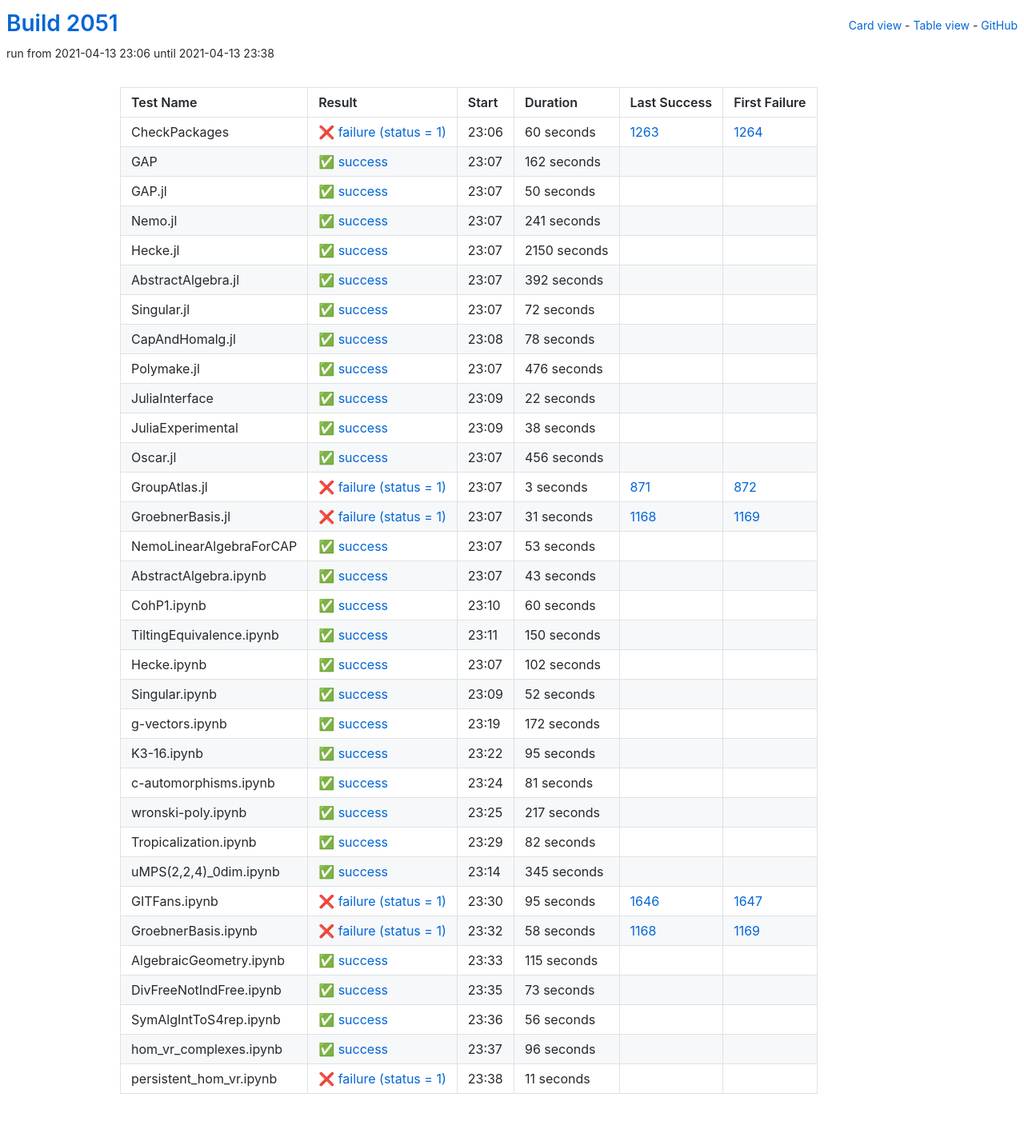
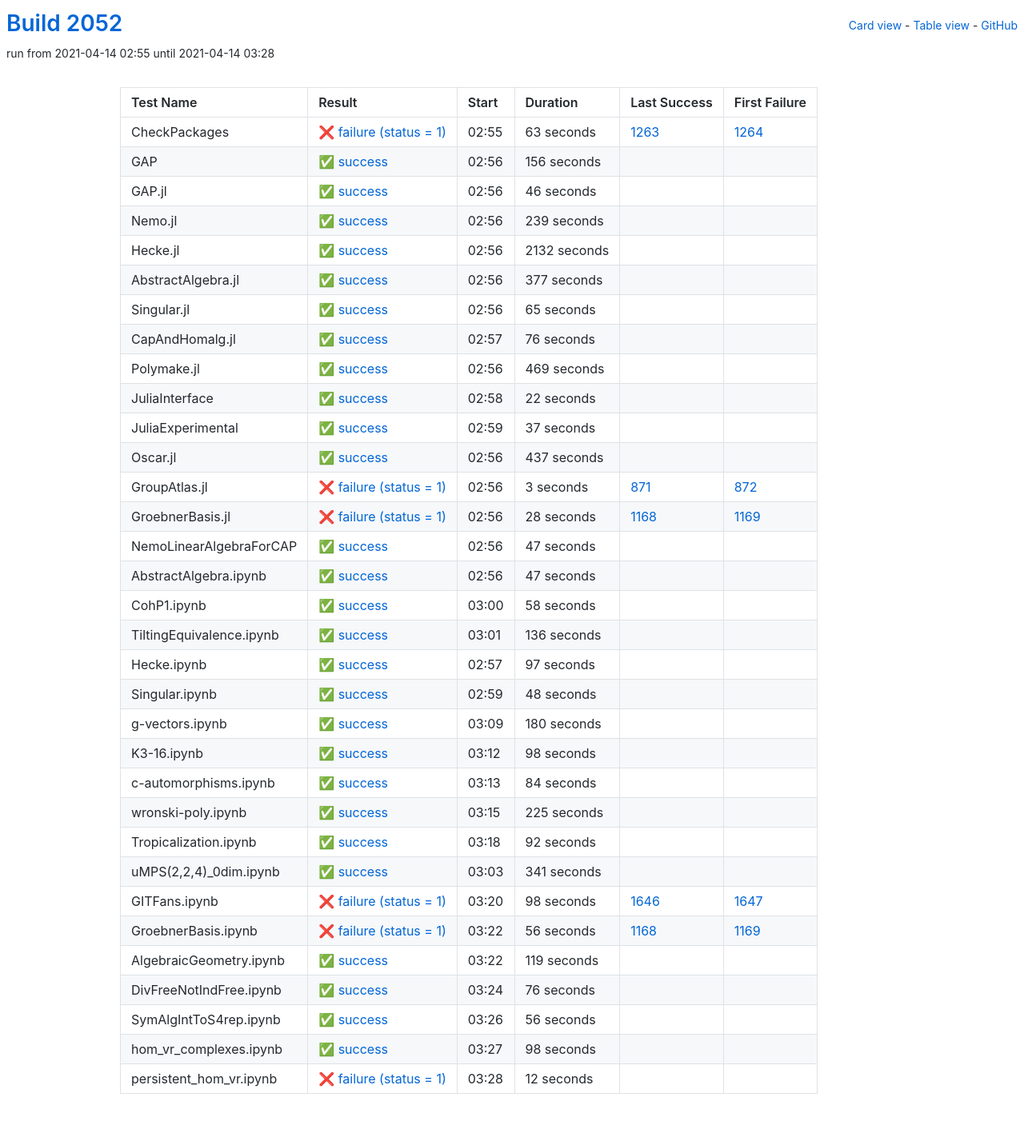
Before and after one commit to oscar-system/oscar-ci-status-stable, a Jekyll site: the page built from table.html, in a window 1280 px wide. Shown: the whole page at 80% size. Built offline with Jekyll 4.4.1, drawn with Linux system fonts in a browser that asks for light colours.

Commit message:
Build #2052

```diff
--- a/_data/ci.yml
+++ b/_data/ci.yml
@@ -1,6 +1,6 @@
 ---
-build: 2051
-build_url: https://oscarci.mathematik.uni-kl.de/job/oscar-stable/2051/
+build: 2052
+build_url: https://oscarci.mathematik.uni-kl.de/job/oscar-stable/2052/
 job: oscar-stable
 organization: oscar-system
 repo: oscar-ci-status-stable
@@ -8,116 +8,116 @@ repourl: https://github.com/oscar-system/oscar-ci-status-stable
 tests:
 - name: CheckPackages
   id: checkpackages
-  log: https://oscarci.mathematik.uni-kl.de/job/oscar-stable/2051/artifact/logs/build-2051/CheckPackages.log
-  start: 2021-04-13 23:06
+  log: https://oscarci.mathematik.uni-kl.de/job/oscar-stable/2052/artifact/logs/build-2052/CheckPackages.log
+  start: 2021-04-14 02:55
   success: false
   exitcode: 1
   status: failure
-  duration: 60
+  duration: 63
   last_success: 1263
   last_success_url: https://oscarci.mathematik.uni-kl.de/job/oscar-stable/1263/
   first_failure: 1264
   first_failure_url: https://oscarci.mathematik.uni-kl.de/job/oscar-stable/1264/
 - name: GAP
   id: gap
-  log: https://oscarci.mathematik.uni-kl.de/job/oscar-stable/2051/artifact/logs/build-2051/GAP.log
-  start: 2021-04-13 23:07
+  log: https://oscarci.mathematik.uni-kl.de/job/oscar-stable/2052/artifact/logs/build-2052/GAP.log
+  start: 2021-04-14 02:56
   success: true
   exitcode: 0
   status: success
-  duration: 162
+  duration: 156
   last_success: false
   last_success_url:
   first_failure: false
   first_failure_url:
 - name: GAP.jl
   id: gap-jl
-  log: https://oscarci.mathematik.uni-kl.de/job/oscar-stable/2051/artifact/logs/build-2051/GAP.jl.log
-  start: 2021-04-13 23:07
+  log: https://oscarci.mathematik.uni-kl.de/job/oscar-stable/2052/artifact/logs/build-2052/GAP.jl.log
+  start: 2021-04-14 02:56
   success: true
   exitcode: 0
   status: success
-  duration: 50
+  duration: 46
   last_success: false
   last_success_url:
   first_failure: false
   first_failure_url:
 - name: Nemo.jl
   id: nemo-jl
-  log: https://oscarci.mathematik.uni-kl.de/job/oscar-stable/2051/artifact/logs/build-2051/Nemo.jl.log
-  start: 2021-04-13 23:07
+  log: https://oscarci.mathematik.uni-kl.de/job/oscar-stable/2052/artifact/logs/build-2052/Nemo.jl.log
+  start: 2021-04-14 02:56
   success: true
   exitcode: 0
   status: success
-  duration: 241
+  duration: 239
   last_success: false
   last_success_url:
   first_failure: false
   first_failure_url:
 - name: Hecke.jl
   id: hecke-jl
-  log: https://oscarci.mathematik.uni-kl.de/job/oscar-stable/2051/artifact/logs/build-2051/Hecke.jl.log
-  start: 2021-04-13 23:07
+  log: https://oscarci.mathematik.uni-kl.de/job/oscar-stable/2052/artifact/logs/build-2052/Hecke.jl.log
+  start: 2021-04-14 02:56
   success: true
   exitcode: 0
   status: success
-  duration: 2150
+  duration: 2132
   last_success: false
   last_success_url:
   first_failure: false
   first_failure_url:
 - name: AbstractAlgebra.jl
   id: abstractalgebra-jl
-  log: https://oscarci.mathematik.uni-kl.de/job/oscar-stable/2051/artifact/logs/build-2051/AbstractAlgebra.jl.log
-  start: 2021-04-13 23:07
+  log: https://oscarci.mathematik.uni-kl.de/job/oscar-stable/2052/artifact/logs/build-2052/AbstractAlgebra.jl.log
+  start: 2021-04-14 02:56
   success: true
   exitcode: 0
   status: success
-  duration: 392
+  duration: 377
   last_success: false
   last_success_url:
   first_failure: false
   first_failure_url:
 - name: Singular.jl
   id: singular-jl
-  log: https://oscarci.mathematik.uni-kl.de/job/oscar-stable/2051/artifact/logs/build-2051/Singular.jl.log
-  start: 2021-04-13 23:07
+  log: https://oscarci.mathematik.uni-kl.de/job/oscar-stable/2052/artifact/logs/build-2052/Singular.jl.log
+  start: 2021-04-14 02:56
   success: true
   exitcode: 0
   status: success
-  duration: 72
+  duration: 65
   last_success: false
   last_success_url:
   first_failure: false
   first_failure_url:
 - name: CapAndHomalg.jl
   id: capandhomalg-jl
-  log: https://oscarci.mathematik.uni-kl.de/job/oscar-stable/2051/artifact/logs/build-2051/CapAndHomalg.jl.log
-  start: 2021-04-13 23:08
+  log: https://oscarci.mathematik.uni-kl.de/job/oscar-stable/2052/artifact/logs/build-2052/CapAndHomalg.jl.log
+  start: 2021-04-14 02:57
   success: true
   exitcode: 0
   status: success
-  duration: 78
+  duration: 76
   last_success: false
   last_success_url:
   first_failure: false
   first_failure_url:
 - name: Polymake.jl
   id: polymake-jl
-  log: https://oscarci.mathematik.uni-kl.de/job/oscar-stable/2051/artifact/logs/build-2051/Polymake.jl.log
-  start: 2021-04-13 23:07
+  log: https://oscarci.mathematik.uni-kl.de/job/oscar-stable/2052/artifact/logs/build-2052/Polymake.jl.log
+  start: 2021-04-14 02:56
   success: true
   exitcode: 0
   status: success
-  duration: 476
+  duration: 469
   last_success: false
   last_success_url:
   first_failure: false
   first_failure_url:
 - name: JuliaInterface
   id: juliainterface
-  log: https://oscarci.mathematik.uni-kl.de/job/oscar-stable/2051/artifact/logs/build-2051/JuliaInterface.log
-  start: 2021-04-13 23:09
+  log: https://oscarci.mathematik.uni-kl.de/job/oscar-stable/2052/artifact/logs/build-2052/JuliaInterface.log
+  start: 2021-04-14 02:58
   success: true
   exitcode: 0
   status: success
@@ -128,32 +128,32 @@ tests:
   first_failure_url:
 - name: JuliaExperimental
   id: juliaexperimental
-  log: https://oscarci.mathematik.uni-kl.de/job/oscar-stable/2051/artifact/logs/build-2051/JuliaExperimental.log
-  start: 2021-04-13 23:09
+  log: https://oscarci.mathematik.uni-kl.de/job/oscar-stable/2052/artifact/logs/build-2052/JuliaExperimental.log
+  start: 2021-04-14 02:59
   success: true
   exitcode: 0
   status: success
-  duration: 38
+  duration: 37
   last_success: false
   last_success_url:
   first_failure: false
   first_failure_url:
 - name: Oscar.jl
   id: oscar-jl
-  log: https://oscarci.mathematik.uni-kl.de/job/oscar-stable/2051/artifact/logs/build-2051/Oscar.jl.log
-  start: 2021-04-13 23:07
+  log: https://oscarci.mathematik.uni-kl.de/job/oscar-stable/2052/artifact/logs/build-2052/Oscar.jl.log
+  start: 2021-04-14 02:56
   success: true
   exitcode: 0
   status: success
-  duration: 456
+  duration: 437
   last_success: false
   last_success_url:
   first_failure: false
   first_failure_url:
 - name: GroupAtlas.jl
   id: groupatlas-jl
-  log: https://oscarci.mathematik.uni-kl.de/job/oscar-stable/2051/artifact/logs/build-2051/GroupAtlas.jl.log
-  start: 2021-04-13 23:07
+  log: https://oscarci.mathematik.uni-kl.de/job/oscar-stable/2052/artifact/logs/build-2052/GroupAtlas.jl.log
+  start: 2021-04-14 02:56
   success: false
   exitcode: 1
   status: failure
@@ -164,212 +164,212 @@ tests:
   first_failure_url: https://oscarci.mathematik.uni-kl.de/job/oscar-stable/872/
 - name: GroebnerBasis.jl
   id: groebnerbasis-jl
-  log: https://oscarci.mathematik.uni-kl.de/job/oscar-stable/2051/artifact/logs/build-2051/GroebnerBasis.jl.log
-  start: 2021-04-13 23:07
+  log: https://oscarci.mathematik.uni-kl.de/job/oscar-stable/2052/artifact/logs/build-2052/GroebnerBasis.jl.log
+  start: 2021-04-14 02:56
   success: false
   exitcode: 1
   status: failure
-  duration: 31
+  duration: 28
   last_success: 1168
   last_success_url: https://oscarci.mathematik.uni-kl.de/job/oscar-stable/1168/
   first_failure: 1169
   first_failure_url: https://oscarci.mathematik.uni-kl.de/job/oscar-stable/1169/
 - name: NemoLinearAlgebraForCAP
   id: nemolinearalgebraforcap
-  log: https://oscarci.mathematik.uni-kl.de/job/oscar-stable/2051/artifact/logs/build-2051/NemoLinearAlgebraForCAP.log
-  start: 2021-04-13 23:07
+  log: https://oscarci.mathematik.uni-kl.de/job/oscar-stable/2052/artifact/logs/build-2052/NemoLinearAlgebraForCAP.log
+  start: 2021-04-14 02:56
   success: true
   exitcode: 0
   status: success
-  duration: 53
+  duration: 47
   last_success: false
   last_success_url:
   first_failure: false
   first_failure_url:
 - name: AbstractAlgebra.ipynb
   id: abstractalgebra-ipynb
-  log: https://oscarci.mathematik.uni-kl.de/job/oscar-stable/2051/artifact/logs/build-2051/AbstractAlgebra.ipynb.log
-  start: 2021-04-13 23:07
+  log: https://oscarci.mathematik.uni-kl.de/job/oscar-stable/2052/artifact/logs/build-2052/AbstractAlgebra.ipynb.log
+  start: 2021-04-14 02:56
   success: true
   exitcode: 0
   status: success
-  duration: 43
+  duration: 47
   last_success: false
   last_success_url:
   first_failure: false
   first_failure_url:
 - name: CohP1.ipynb
   id: cohp1-ipynb
-  log: https://oscarci.mathematik.uni-kl.de/job/oscar-stable/2051/artifact/logs/build-2051/CohP1.ipynb.log
-  start: 2021-04-13 23:10
+  log: https://oscarci.mathematik.uni-kl.de/job/oscar-stable/2052/artifact/logs/build-2052/CohP1.ipynb.log
+  start: 2021-04-14 03:00
   success: true
   exitcode: 0
   status: success
-  duration: 60
+  duration: 58
   last_success: false
   last_success_url:
   first_failure: false
   first_failure_url:
 - name: TiltingEquivalence.ipynb
   id: tiltingequivalence-ipynb
-  log: https://oscarci.mathematik.uni-kl.de/job/oscar-stable/2051/artifact/logs/build-2051/TiltingEquivalence.ipynb.log
-  start: 2021-04-13 23:11
+  log: https://oscarci.mathematik.uni-kl.de/job/oscar-stable/2052/artifact/logs/build-2052/TiltingEquivalence.ipynb.log
+  start: 2021-04-14 03:01
   success: true
   exitcode: 0
   status: success
-  duration: 150
+  duration: 136
   last_success: false
   last_success_url:
   first_failure: false
   first_failure_url:
 - name: Hecke.ipynb
   id: hecke-ipynb
-  log: https://oscarci.mathematik.uni-kl.de/job/oscar-stable/2051/artifact/logs/build-2051/Hecke.ipynb.log
-  start: 2021-04-13 23:07
+  log: https://oscarci.mathematik.uni-kl.de/job/oscar-stable/2052/artifact/logs/build-2052/Hecke.ipynb.log
+  start: 2021-04-14 02:57
   success: true
   exitcode: 0
   status: success
-  duration: 102
+  duration: 97
   last_success: false
   last_success_url:
   first_failure: false
   first_failure_url:
 - name: Singular.ipynb
   id: singular-ipynb
-  log: https://oscarci.mathematik.uni-kl.de/job/oscar-stable/2051/artifact/logs/build-2051/Singular.ipynb.log
-  start: 2021-04-13 23:09
+  log: https://oscarci.mathematik.uni-kl.de/job/oscar-stable/2052/artifact/logs/build-2052/Singular.ipynb.log
+  start: 2021-04-14 02:59
   success: true
   exitcode: 0
   status: success
-  duration: 52
+  duration: 48
   last_success: false
   last_success_url:
   first_failure: false
   first_failure_url:
 - name: g-vectors.ipynb
   id: g-vectors-ipynb
-  log: https://oscarci.mathematik.uni-kl.de/job/oscar-stable/2051/artifact/logs/build-2051/g-vectors.ipynb.log
-  start: 2021-04-13 23:19
+  log: https://oscarci.mathematik.uni-kl.de/job/oscar-stable/2052/artifact/logs/build-2052/g-vectors.ipynb.log
+  start: 2021-04-14 03:09
   success: true
   exitcode: 0
   status: success
-  duration: 172
+  duration: 180
   last_success: false
   last_success_url:
   first_failure: false
   first_failure_url:
 - name: K3-16.ipynb
   id: k3-16-ipynb
-  log: https://oscarci.mathematik.uni-kl.de/job/oscar-stable/2051/artifact/logs/build-2051/K3-16.ipynb.log
-  start: 2021-04-13 23:22
+  log: https://oscarci.mathematik.uni-kl.de/job/oscar-stable/2052/artifact/logs/build-2052/K3-16.ipynb.log
+  start: 2021-04-14 03:12
   success: true
   exitcode: 0
   status: success
-  duration: 95
+  duration: 98
   last_success: false
   last_success_url:
   first_failure: false
   first_failure_url:
 - name: c-automorphisms.ipynb
   id: c-automorphisms-ipynb
-  log: https://oscarci.mathematik.uni-kl.de/job/oscar-stable/2051/artifact/logs/build-2051/c-automorphisms.ipynb.log
-  start: 2021-04-13 23:24
+  log: https://oscarci.mathematik.uni-kl.de/job/oscar-stable/2052/artifact/logs/build-2052/c-automorphisms.ipynb.log
+  start: 2021-04-14 03:13
   success: true
   exitcode: 0
   status: success
-  duration: 81
+  duration: 84
   last_success: false
   last_success_url:
   first_failure: false
   first_failure_url:
 - name: wronski-poly.ipynb
   id: wronski-poly-ipynb
-  log: https://oscarci.mathematik.uni-kl.de/job/oscar-stable/2051/artifact/logs/build-2051/wronski-poly.ipynb.log
-  start: 2021-04-13 23:25
+  log: https://oscarci.mathematik.uni-kl.de/job/oscar-stable/2052/artifact/logs/build-2052/wronski-poly.ipynb.log
+  start: 2021-04-14 03:15
   success: true
   exitcode: 0
   status: success
-  duration: 217
+  duration: 225
   last_success: false
   last_success_url:
   first_failure: false
   first_failure_url:
 - name: Tropicalization.ipynb
   id: tropicalization-ipynb
-  log: https://oscarci.mathematik.uni-kl.de/job/oscar-stable/2051/artifact/logs/build-2051/Tropicalization.ipynb.log
-  start: 2021-04-13 23:29
+  log: https://oscarci.mathematik.uni-kl.de/job/oscar-stable/2052/artifact/logs/build-2052/Tropicalization.ipynb.log
+  start: 2021-04-14 03:18
   success: true
   exitcode: 0
   status: success
-  duration: 82
+  duration: 92
   last_success: false
   last_success_url:
   first_failure: false
   first_failure_url:
 - name: uMPS(2,2,4)_0dim.ipynb
   id: umps-2-2-4-0dim-ipynb
-  log: https://oscarci.mathematik.uni-kl.de/job/oscar-stable/2051/artifact/logs/build-2051/uMPS-2-2-4-_0dim.ipynb.log
-  start: 2021-04-13 23:14
+  log: https://oscarci.mathematik.uni-kl.de/job/oscar-stable/2052/artifact/logs/build-2052/uMPS-2-2-4-_0dim.ipynb.log
+  start: 2021-04-14 03:03
   success: true
   exitcode: 0
   status: success
-  duration: 345
+  duration: 341
   last_success: false
   last_success_url:
   first_failure: false
   first_failure_url:
 - name: GITFans.ipynb
   id: gitfans-ipynb
-  log: https://oscarci.mathematik.uni-kl.de/job/oscar-stable/2051/artifact/logs/build-2051/GITFans.ipynb.log
-  start: 2021-04-13 23:30
+  log: https://oscarci.mathematik.uni-kl.de/job/oscar-stable/2052/artifact/logs/build-2052/GITFans.ipynb.log
+  start: 2021-04-14 03:20
   success: false
   exitcode: 1
   status: failure
-  duration: 95
+  duration: 98
   last_success: 1646
   last_success_url: https://oscarci.mathematik.uni-kl.de/job/oscar-stable/1646/
   first_failure: 1647
   first_failure_url: https://oscarci.mathematik.uni-kl.de/job/oscar-stable/1647/
 - name: GroebnerBasis.ipynb
   id: groebnerbasis-ipynb
-  log: https://oscarci.mathematik.uni-kl.de/job/oscar-stable/2051/artifact/logs/build-2051/GroebnerBasis.ipynb.log
-  start: 2021-04-13 23:32
+  log: https://oscarci.mathematik.uni-kl.de/job/oscar-stable/2052/artifact/logs/build-2052/GroebnerBasis.ipynb.log
+  start: 2021-04-14 03:22
   success: false
   exitcode: 1
   status: failure
-  duration: 58
+  duration: 56
   last_success: 1168
   last_success_url: https://oscarci.mathematik.uni-kl.de/job/oscar-stable/1168/
   first_failure: 1169
   first_failure_url: https://oscarci.mathematik.uni-kl.de/job/oscar-stable/1169/
 - name: AlgebraicGeometry.ipynb
   id: algebraicgeometry-ipynb
-  log: https://oscarci.mathematik.uni-kl.de/job/oscar-stable/2051/artifact/logs/build-2051/AlgebraicGeometry.ipynb.log
-  start: 2021-04-13 23:33
+  log: https://oscarci.mathematik.uni-kl.de/job/oscar-stable/2052/artifact/logs/build-2052/AlgebraicGeometry.ipynb.log
+  start: 2021-04-14 03:22
   success: true
   exitcode: 0
   status: success
-  duration: 115
+  duration: 119
   last_success: false
   last_success_url:
   first_failure: false
   first_failure_url:
 - name: DivFreeNotIndFree.ipynb
   id: divfreenotindfree-ipynb
-  log: https://oscarci.mathematik.uni-kl.de/job/oscar-stable/2051/artifact/logs/build-2051/DivFreeNotIndFree.ipynb.log
-  start: 2021-04-13 23:35
+  log: https://oscarci.mathematik.uni-kl.de/job/oscar-stable/2052/artifact/logs/build-2052/DivFreeNotIndFree.ipynb.log
+  start: 2021-04-14 03:24
   success: true
   exitcode: 0
   status: success
-  duration: 73
+  duration: 76
   last_success: false
   last_success_url:
   first_failure: false
   first_failure_url:
 - name: SymAlgIntToS4rep.ipynb
   id: symalginttos4rep-ipynb
-  log: https://oscarci.mathematik.uni-kl.de/job/oscar-stable/2051/artifact/logs/build-2051/SymAlgIntToS4rep.ipynb.log
-  start: 2021-04-13 23:36
+  log: https://oscarci.mathematik.uni-kl.de/job/oscar-stable/2052/artifact/logs/build-2052/SymAlgIntToS4rep.ipynb.log
+  start: 2021-04-14 03:26
   success: true
   exitcode: 0
   status: success
@@ -380,24 +380,24 @@ tests:
   first_failure_url:
 - name: hom_vr_complexes.ipynb
   id: hom-vr-complexes-ipynb
-  log: https://oscarci.mathematik.uni-kl.de/job/oscar-stable/2051/artifact/logs/build-2051/hom_vr_complexes.ipynb.log
-  start: 2021-04-13 23:37
+  log: https://oscarci.mathematik.uni-kl.de/job/oscar-stable/2052/artifact/logs/build-2052/hom_vr_complexes.ipynb.log
+  start: 2021-04-14 03:27
   success: true
   exitcode: 0
   status: success
-  duration: 96
+  duration: 98
   last_success: false
   last_success_url:
   first_failure: false
   first_failure_url:
 - name: persistent_hom_vr.ipynb
   id: persistent-hom-vr-ipynb
-  log: https://oscarci.mathematik.uni-kl.de/job/oscar-stable/2051/artifact/logs/build-2051/persistent_hom_vr.ipynb.log
-  start: 2021-04-13 23:38
+  log: https://oscarci.mathematik.uni-kl.de/job/oscar-stable/2052/artifact/logs/build-2052/persistent_hom_vr.ipynb.log
+  start: 2021-04-14 03:28
   success: false
   exitcode: 1
   status: failure
-  duration: 11
+  duration: 12
   last_success: false
   last_success_url:
   first_failure: false
```
Also changed, not shown: README.md.
